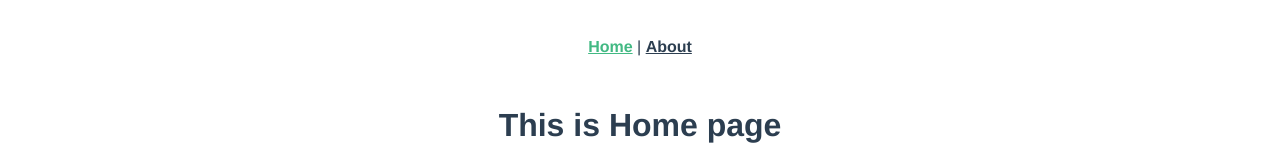
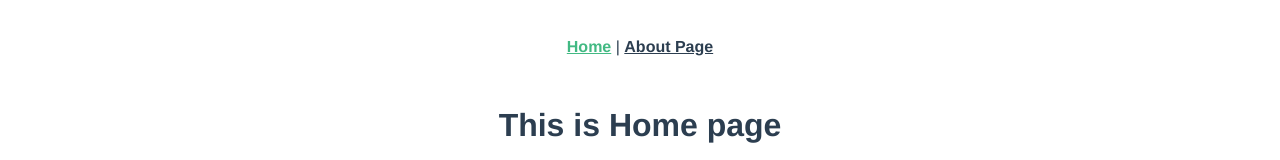
Before and after one commit to lsy3166/myvuex, a Vue app: page / in a window 1280 px wide. Shown: the top 160 px of the page. Built offline with nearby package versions, Linux system fonts and the light colour scheme; no server answers.

Commit message:
app about수정

```diff
--- a/src/App.vue
+++ b/src/App.vue
@@ -2,9 +2,9 @@
   <div id="app">
     <div id="nav">
       <router-link to="/">Home</router-link> |
-      <router-link to="/about">About</router-link>
+      <router-link to="/about">About Page </router-link>
     </div>
-    <router-view/>
+    <router-view />
   </div>
 </template>
 
```
